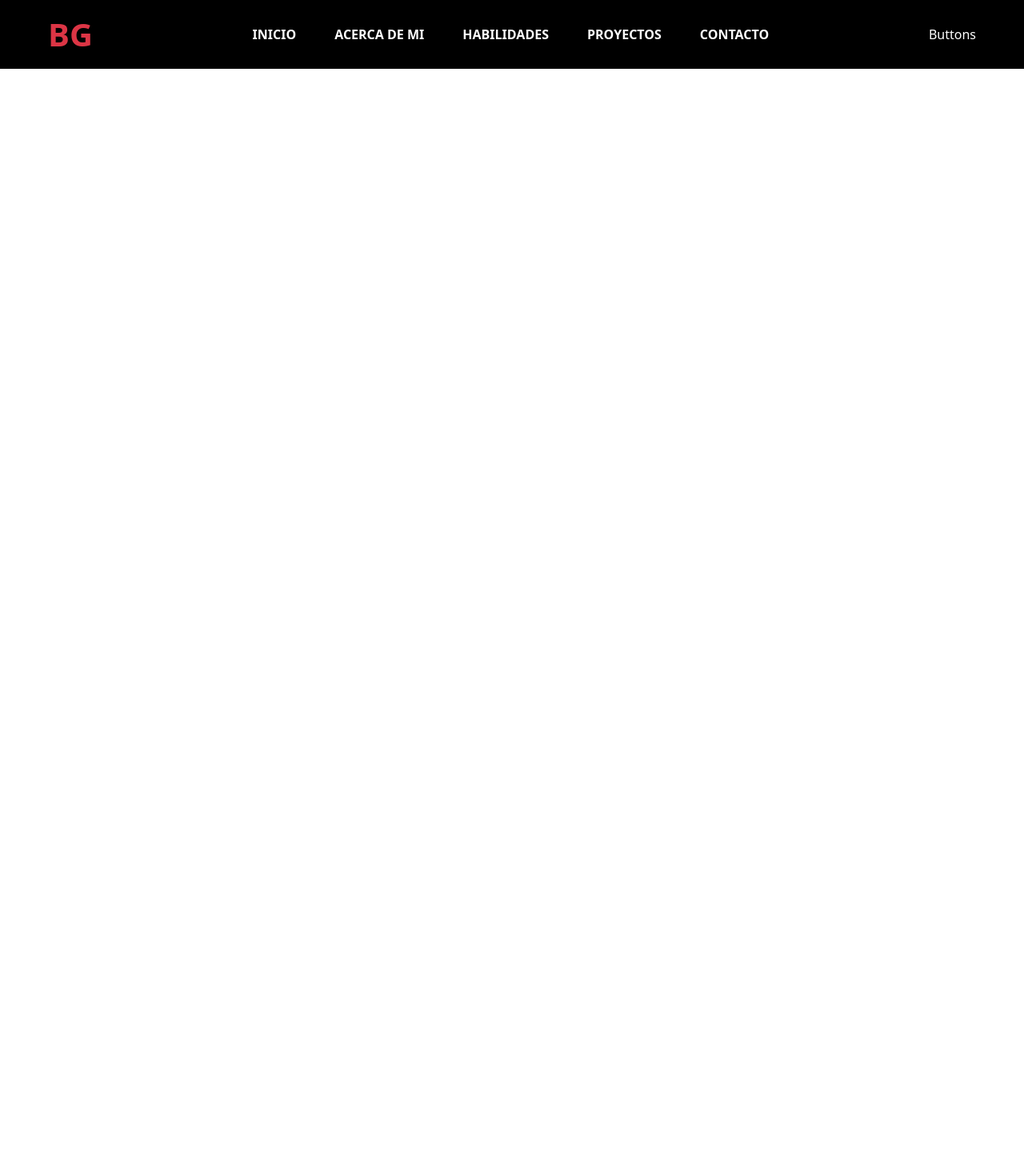
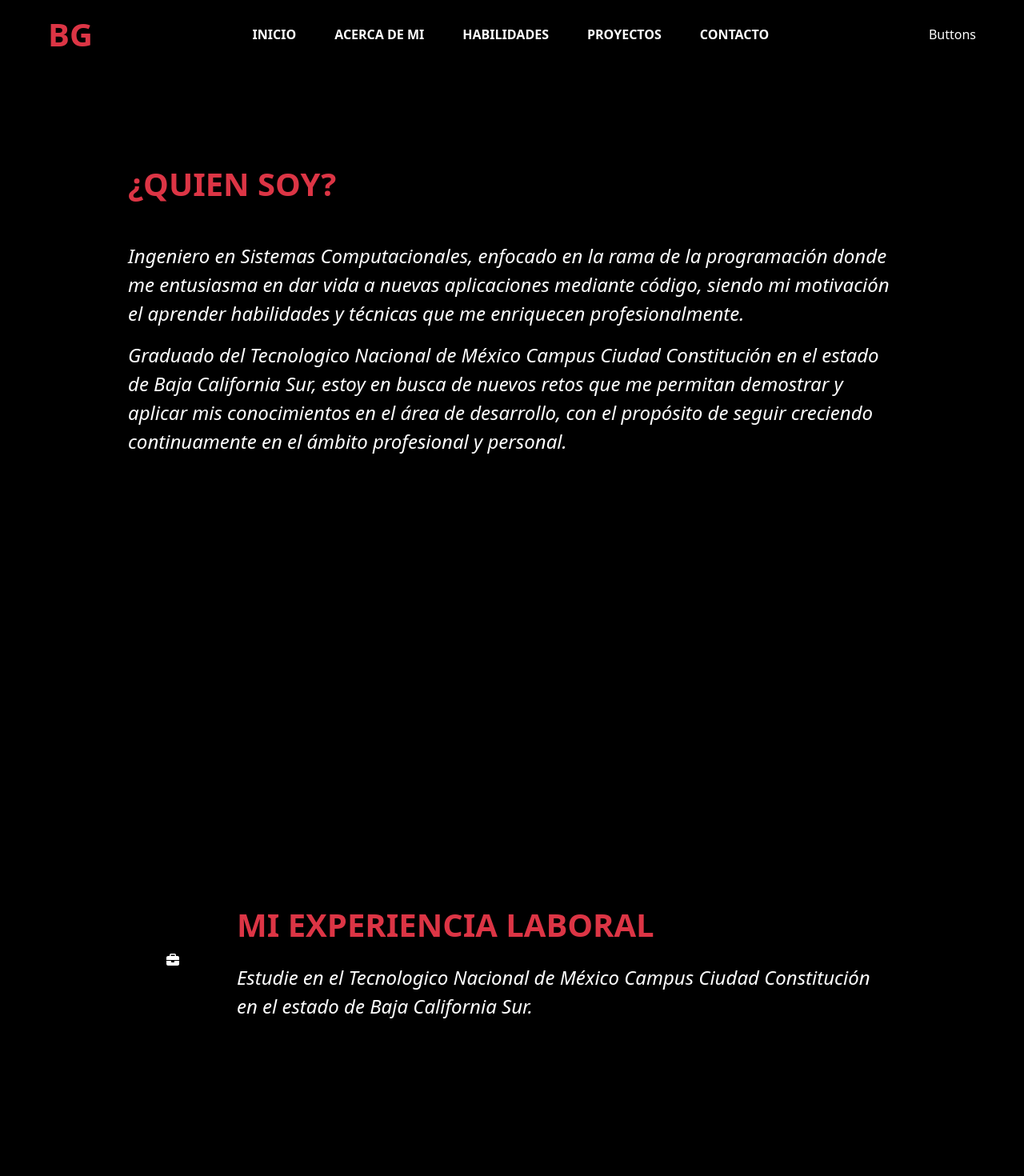
Before and after one commit to BryanGarcia25/Portafolio_Personal_Web, an Angular app: page /about in a window 1280 px wide. Shown: the top 1470 px of the page at 80% size. Before the commit the page ends 800 px from the top, so only its background shows below. Built offline with nearby package versions, Linux system fonts and the light colour scheme.

Commit message:
adding information about me and installing icons from Font Awesome

```diff
--- a/package.json
+++ b/package.json
@@ -18,6 +18,9 @@
     "@angular/platform-browser": "^17.0.0",
     "@angular/platform-browser-dynamic": "^17.0.0",
     "@angular/router": "^17.0.0",
+    "@fortawesome/angular-fontawesome": "^0.14.1",
+    "@fortawesome/fontawesome-svg-core": "^6.5.2",
+    "@fortawesome/free-solid-svg-icons": "^6.5.2",
     "bootstrap": "^5.3.3",
     "rxjs": "~7.8.0",
     "tslib": "^2.3.0",
--- a/src/app/app.config.ts
+++ b/src/app/app.config.ts
@@ -1,8 +1,19 @@
-import { ApplicationConfig } from '@angular/core';
-import { provideRouter } from '@angular/router';
+import { ApplicationConfig, importProvidersFrom } from '@angular/core';
+import { provideRouter, withViewTransitions } from '@angular/router';
 
 import { routes } from './app.routes';
+import { HttpClientModule } from '@angular/common/http';
 
 export const appConfig: ApplicationConfig = {
-  providers: [provideRouter(routes)]
+  providers: [
+    provideRouter(
+      routes,
+      withViewTransitions({
+        skipInitialTransition: true
+      })
+    ),
+    importProvidersFrom(
+      HttpClientModule
+    )
+  ]
 };
--- a/src/app/components/about/about.component.html
+++ b/src/app/components/about/about.component.html
@@ -1 +1,25 @@
-<p>about works!</p>
+<section class="vh-100 d-flex align-items-center py-1 justify-content-center">
+    <div class="text-white w-75">
+        <h1 class="text-danger text-uppercase fw-bold my-4 about">¿Quien soy?</h1>
+        <div class="my-5">
+            <p class="fst-italic fs-4">Ingeniero en Sistemas Computacionales, enfocado en la rama de la programación donde me entusiasma en dar vida a nuevas aplicaciones mediante código, siendo mi motivación el aprender habilidades y técnicas que me enriquecen profesionalmente.</p>
+            <p class="fst-italic fs-4">Graduado del Tecnologico Nacional de México Campus Ciudad Constitución en el estado de Baja California Sur, estoy en busca de nuevos retos que me permitan demostrar y aplicar mis conocimientos en el área de desarrollo, con el propósito de seguir creciendo continuamente en el ámbito profesional y personal.</p>
+        </div>
+    </div>
+</section>
+
+<section class="vh-100 d-flex align-items-center justify-content-center">
+    <div class="d-flex justify-content-center align-items-center w-75">
+        <div class="text-white">
+            <fa-icon [icon]="iconJob" class="text-white mx-5 mh-100"></fa-icon>
+        </div>
+        <div class="text-white px-4">
+            <h1 class="text-danger text-uppercase fw-bold my-4">Mi Experiencia Laboral</h1>
+            <p class="fst-italic fs-4">Estudie en el Tecnologico Nacional de México Campus Ciudad Constitución en el estado de Baja California Sur.</p>
+        </div>
+    </div>
+</section>
+
+<section class="vh-100 d-flex align-items-center justify-content-center">
+    <h1 class="text-danger text-uppercase hobbies fw-bold">Mis hobbies favoritos</h1>
+</section>
--- a/src/app/components/about/about.component.ts
+++ b/src/app/components/about/about.component.ts
@@ -1,12 +1,15 @@
 import { Component } from '@angular/core';
+import { FontAwesomeModule } from '@fortawesome/angular-fontawesome';
+import { faBriefcase, faGraduationCap } from '@fortawesome/free-solid-svg-icons';
 
 @Component({
   selector: 'app-about',
   standalone: true,
-  imports: [],
+  imports: [FontAwesomeModule],
   templateUrl: './about.component.html',
   styleUrl: './about.component.css'
 })
 export default class AboutComponent {
-
+  public iconAcademic = faGraduationCap;
+  public iconJob = faBriefcase;
 }
--- a/src/app/components/home/home.component.css
+++ b/src/app/components/home/home.component.css
@@ -0,0 +1,3 @@
+.name {
+    font-size: 80px;
+}
--- a/src/app/components/home/home.component.html
+++ b/src/app/components/home/home.component.html
@@ -1 +1,7 @@
-<p>home works!</p>
+<section class="vh-100 d-flex align-items-center py-1 justify-content-center">
+    <div class="text-white w-75 text-center">
+      <h1 class="text-uppercase fw-bold text-white name">Hola, soy <span class="text-danger">Bryan Garcia</span></h1>
+      <h3 class="text-white fw-bold text-uppercase fst-italic">FullStack Developer</h3>
+      <button class="btn btn-danger px-5 my-2 text-uppercase fw-bold">Descargar CV</button>
+    </div>
+</section>
--- a/src/index.html
+++ b/src/index.html
@@ -7,7 +7,7 @@
   <meta name="viewport" content="width=device-width, initial-scale=1">
   <link rel="icon" type="image/x-icon" href="favicon.ico">
 </head>
-<body>
+<body class="min-vh-100 bg-black">
   <app-root></app-root>
 </body>
 </html>
--- a/src/styles.css
+++ b/src/styles.css
@@ -1 +1,10 @@
 /* You can add global styles to this file, and also import other style files */
+* {
+    margin: 0;
+    padding: 0;
+    box-sizing: border-box;
+}
+
+::-webkit-scrollbar {
+    display: none;
+}
```
Also changed, not shown: 1 other file (tests, documents, lock files or other folders).
